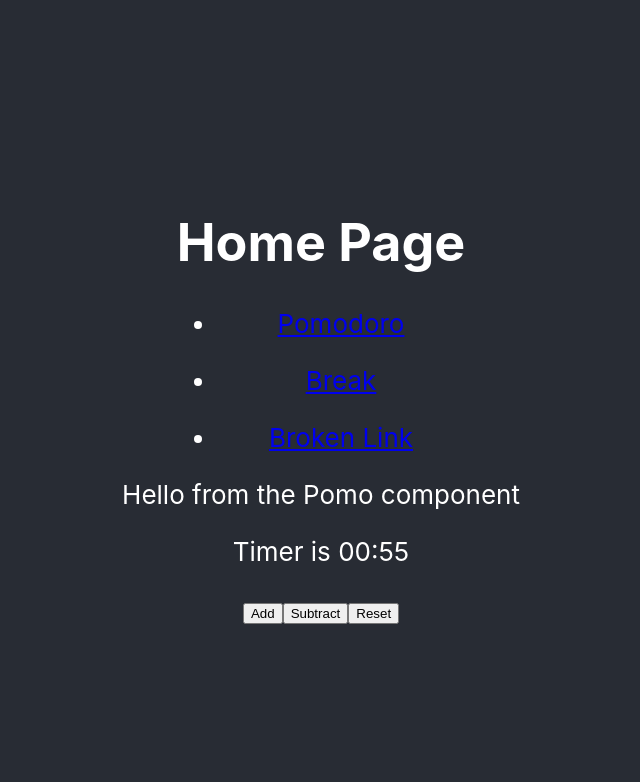
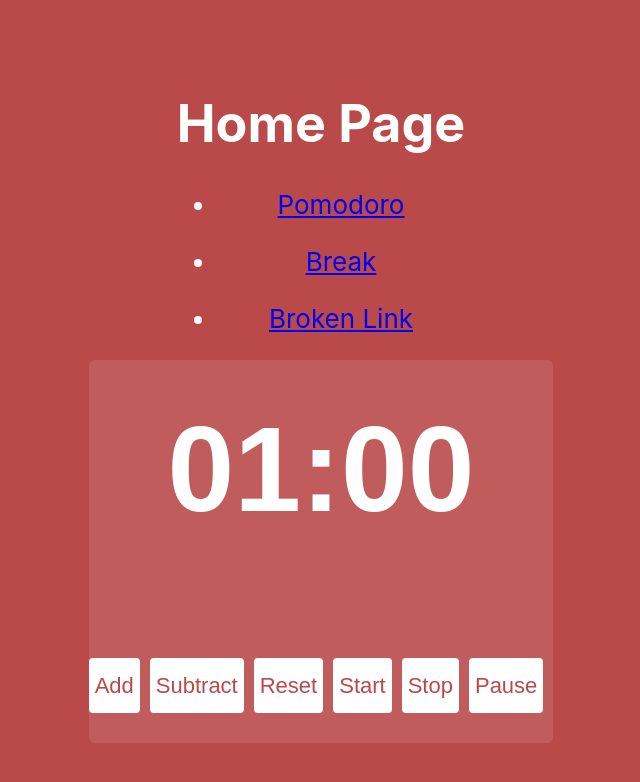
Before and after one commit to serena-marie/pomoclone, a React (Create React App) app: page /pomo in a window 1280 px wide. Shown: the top 782 px of the page, without its empty margins (319-959 px from the left). Built offline with nearby package versions, Linux system fonts and the light colour scheme.

Commit message:
(WIP)feat: Timer functions reset, start, stop. Timer SCSS started

```diff
--- a/package.json
+++ b/package.json
@@ -11,6 +11,7 @@
     "react-dom": "^18.2.0",
     "react-router-dom": "^6.8.0",
     "react-scripts": "5.0.1",
+    "sass": "^1.58.0",
     "web-vitals": "^2.1.4"
   },
   "scripts": {
--- a/src/App.css
+++ b/src/App.css
@@ -14,7 +14,7 @@
 }
 
 .App-header {
-  background-color: #282c34;
+  background-color: #ba4949;
   min-height: 100vh;
   display: flex;
   flex-direction: column;
--- a/src/components/pomo.js
+++ b/src/components/pomo.js
@@ -1,29 +1,33 @@
 import { useEffect, useState } from "react"
 
+import './styles/pomo.scss'
 
 export default function Pomo(){
     const minuteTest = 1
     const testTime = minuteTest * 60
+    const [timerActive, setTimerActive] = useState(false)
     const [time, setTime] = useState(testTime)
 
 
     // // just for now, this will be set by settings
     // const testTime = 60 * 60 // minutes * seconds
     // const [time, setTime] = useState(testTime)
-
     useEffect(() => {
         // https://developer.mozilla.org/en-US/docs/Web/API/setInterval
         // https://stackoverflow.com/questions/39426083/update-react-component-every-second
-
-        const timeInterval = setInterval(() => {
-            if(time > 0) setTime(time - 1)
-        }, 1000)
+        let timeInterval = null
+        if(timerActive){
+            timeInterval = setInterval(() => {
+                if(time > 0) setTime(time - 1)
+            }, 1000)
+        }
 
         // called when unmounted
         return() => {
             clearInterval(timeInterval)
         }
-    }, [time])
+    }, [timerActive, time])
+
 
     function formatTime(time){
         let minute = Math.floor(time / 60)
@@ -36,7 +40,7 @@ export default function Pomo(){
 
     function modifyActiveTimer(minutes, operation){
         minutes = minutes * 60 // if receiving seconds, *60 to convert to minutes
-        console.log(`${minutes} minutes received`)
+        console.log(`${minutes} seconds received`)
         switch(operation){
             case 'add':
                 setTime(time+minutes)
@@ -54,15 +58,37 @@ export default function Pomo(){
         setTime(testTime)
     }
 
+    function timerControl(op){
+        switch(op){
+            case 'start':
+                setTimerActive(true)
+                break;
+            case 'stop':
+                setTimerActive(false)
+                reset()
+                break;
+            case 'pause':
+                setTimerActive(false)
+                break;
+            default:
+                console.log(`Hrmmmm, how peculiar. An error occurred.`)
+        }
+    }
+
     return(
         <div>
-            <div> Hello from the Pomo component </div>
-
-            <div>
-                <p> Timer is {formatTime(time)} </p>
-                <button onClick={() => modifyActiveTimer(5, 'add')}>Add</button>
-                <button onClick={() => modifyActiveTimer(1, 'sub')}>Subtract</button>
-                <button onClick={() => reset()}> Reset</button>
+            <div className='timerContainer'>
+                <div className='timerStringContainer'>
+                    <p> {formatTime(time)} </p>
+                </div>
+                <div className='timerControls'>
+                    <button onClick={() => modifyActiveTimer(5, 'add')}>Add</button>
+                    <button onClick={() => modifyActiveTimer(1, 'sub')}>Subtract</button>
+                    <button onClick={() => reset()}> Reset</button>
+                    <button onClick={() => timerControl('start')}> Start</button>
+                    <button onClick={() => timerControl('stop')}> Stop</button>
+                    <button onClick={() => timerControl('pause')}> Pause</button>
+                </div>
             </div>
 
         </div>
--- /dev/null
+++ b/src/components/styles/pomo.scss
@@ -0,0 +1,27 @@
+.timerContainer {
+    background-color: rgb(255,255,255,0.1);
+    border-radius: 6px;
+    padding: 20px 0px 30px;
+}
+.timerStringContainer {
+    display: block;
+
+    p {
+        font-size: 120px;
+        font-weight: bold;
+        margin-top: 20px;
+        font-family: Arial, Helvetica, sans-serif
+    }
+}
+.timerControls {
+
+    button {
+        border: none;
+        border-radius: 4px;
+        font-size: 22px;
+        height: 55px;
+        background-color: white;
+        color:  #ba4949;
+        margin-right: 10px
+    }
+}
```
